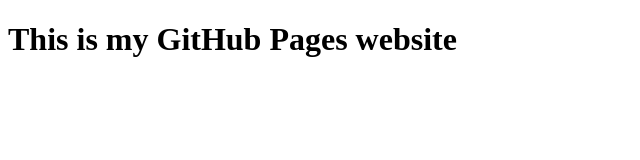
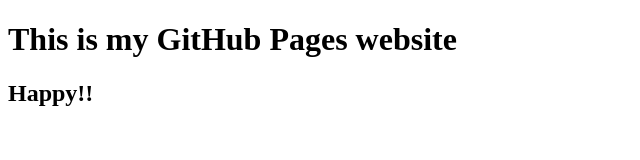
Before and after one commit to Nabhan1234/Nabhan1234.github.io, a plain HTML site: page index.html in a window 1280 px wide. Shown: the whole page, without its empty margins (0-640 px from the left). Drawn offline with Linux system fonts and the light colour scheme.

Commit message:
Added a H2

```diff
--- a/index.html
+++ b/index.html
@@ -5,5 +5,6 @@
 </head>
 <body>
 <h1>This is my GitHub Pages website</h1>
+<h2>Happy!!</h2>
 </body>
 </html>
```
